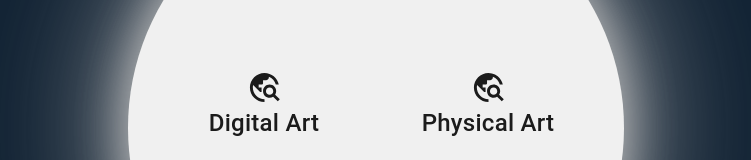
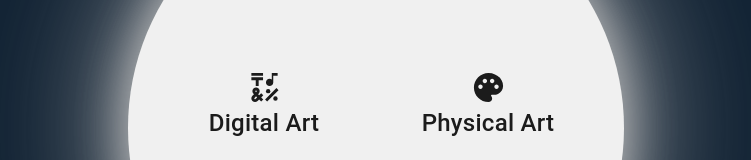
Before and after one commit to CharartDao/charart.github.io, a React (Create React App) app: page / in a window 1280 px wide. Shown: the part 298-458 px from the top of the page, without its empty margins (264-1015 px from the left). Built offline with nearby package versions, Linux system fonts and the light colour scheme.

Commit message:
update ui

```diff
--- a/src/pages/public/landing-page/landing-page.tsx
+++ b/src/pages/public/landing-page/landing-page.tsx
@@ -1,6 +1,6 @@
 import React, { useEffect } from 'react';
 import { Grid, Typography } from '@mui/material';
-import { EmojiSymbols, TravelExplore } from '@mui/icons-material';
+import { EmojiSymbols, Palette, TravelExplore } from '@mui/icons-material';
 import { initReactI18next, useTranslation } from 'react-i18next';
 import { useHistory } from 'react-router-dom';
 import './landing-page.scss';
@@ -41,7 +41,7 @@ const LandingPage: React.FC = () => {
                 history.push(DIGITALART);
               }}
             >
-              <TravelExplore className="icon" fontSize="large"/>
+              <EmojiSymbols className="icon" fontSize="large" color="action"/>
               <br />
               <Typography className="item-title" variant="body2" gutterBottom>
                 {t('landingPage.digitalArt')}
@@ -55,7 +55,7 @@ const LandingPage: React.FC = () => {
                 history.push(ABOUT);
               }}
             >
-              <TravelExplore className="icon" fontSize="large"/>
+              <Palette className="icon" fontSize="large"/>
               <br />
               <Typography className="item-title" variant="body2" gutterBottom>
                 {t('landingPage.physicalArt')}
```
